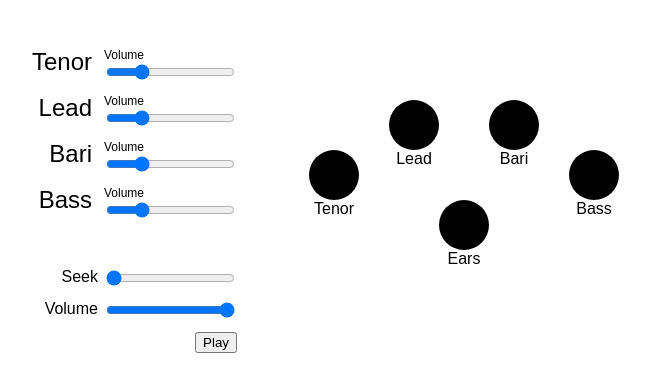
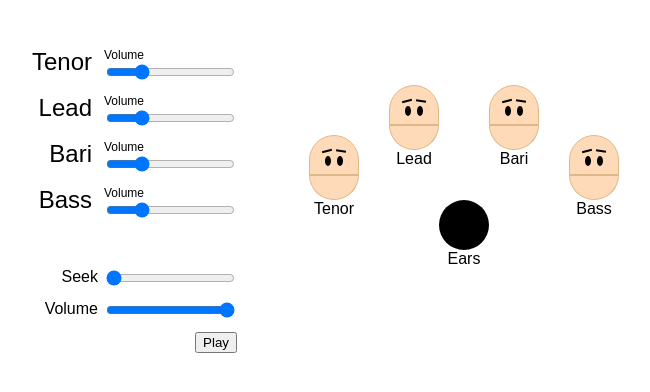
Before and after one commit to IGME-330-01-2235/w4m-example-audio, a website built with Vite: page src/index.html in a window 1280 px wide. Shown: the whole page, without its empty margins (11-661 px from the left). Built offline with nearby package versions, Linux system fonts and the light colour scheme.

Commit message:
Audio-06 Example

```diff
--- a/src/Dragger.ts
+++ b/src/Dragger.ts
@@ -4,64 +4,101 @@ export class Dragger {
   // Display elements
   element: HTMLElement
   labelElement: HTMLParagraphElement;
+  // more display elements
+  lower: HTMLDivElement;
+  upper: HTMLDivElement;
+  lbrow: HTMLDivElement;
+  rbrow: HTMLDivElement;
 
-  // Tracking the position
   coordinates: Coordinates
 
-  // Bookkeeping values used during dragging
   dragging: boolean = false
   offset: {x: number, y: number} = {x: 0, y: 0}
 
-  // Stores the callback for position updates
   positionCallback: ((x: Coordinates) => void) | null = null
 
   constructor(element: HTMLElement, coordinates: Coordinates) {
     this.element = element
     this.labelElement = document.createElement('p')
+
+    // add a whole bunch of HTML nodes to make the character
+    // see here and in styles.css
+    this.lower = document.createElement('div')
+    this.lower.className = 'lower'
+    this.upper = document.createElement('div')
+    this.upper.className = 'upper'
     this.element.appendChild(this.labelElement)
+    this.element.appendChild(this.lower)
+    this.element.appendChild(this.upper)
+    const eyes = document.createElement('div')
+    eyes.className = 'eyes'
+    this.lbrow = document.createElement('div')
+    this.lbrow.className = 'lbrow'
+    this.rbrow = document.createElement('div')
+    this.rbrow.className = 'rbrow'
+    this.upper.appendChild(eyes)
+    this.upper.appendChild(this.lbrow)
+    this.upper.appendChild(this.rbrow)
 
-    // accept and apply the coordinates
     this.coordinates = coordinates;
     this.applyCoordinates(coordinates.x, coordinates.y)
 
-    // when pressing down on a Dragger
     element.addEventListener('mousedown', (event) => {
       this.dragging = true
-      // the offset accounts for clicking on different parts of the Dragger
       this.offset.x = event.offsetX
       this.offset.y = event.offsetY
     })
 
-    // when the mouse moves in the window
     window.addEventListener('mousemove', (event) => {
-      // and this Dragger is dragging
       if(this.dragging){
-        // update its coordinates
         this.applyCoordinates(event.clientX - this.offset.x, event.clientY - this.offset.y)
       }
     })
 
-    // when releasing the mouse
     element.addEventListener('mouseup', (event) => {
-      // apply the coordinates
       this.applyCoordinates(event.clientX - this.offset.x, event.clientY - this.offset.y)
-      // and stop dragging
       this.dragging = false
     })
   }
 
-  // A label so we know which dot is which
   updateLabel(label: string) {
     this.labelElement.innerText = label
   }
 
-  // Provides a callback to be called whenever the coordinates update
+  // ordinarily I don't condone scattering class fields throughout the file
+  // but these are only used in sing(), so ... meh
+  rotation = 0
+  lastPercent = 0
+  sing(percent: number) : void {
+    if (Math.abs(percent - this.lastPercent) > 0.05) {
+      // when the percent changes by a lot in one frame, pick a random rotation
+      this.rotation = Math.random()*30 - 15;
+    }
+    if (this.lastPercent === 0 && percent > 0) {
+      // when starting to sing from zero, pick a random rotation
+      this.rotation = Math.random()*30 - 15;
+    }
+    if (percent === 0) {
+      // if it's silent, set the rotation to 0
+      this.rotation = 0
+    }
+    // change the eyebrow position when the rotation changes
+    const brow = Math.abs(this.rotation/15)
+    this.lbrow.style.translate = `0 ${brow*5}px`
+    this.rbrow.style.translate = `0 ${brow*3}px`
+
+    // rotate and translate the singer's head
+    this.upper.style.transform = `rotate(${this.rotation}deg) translateY(${-15 - percent*20}px)`;
+
+    // keep track of the last value for next frame
+    this.lastPercent = percent
+  }
+
   registerUpdate(callback: (x: Coordinates) => void): void {
     this.positionCallback = callback
     this.positionCallback(this.coordinates)
   }
 
-  // Writes x and y into coordinates, the DOM node, and calls the update callback
   applyCoordinates(x: number, y: number): void {
     this.coordinates.x = x;
     this.coordinates.y = y;
--- a/src/Part.ts
+++ b/src/Part.ts
@@ -12,7 +12,9 @@ export class Part {
   sourceNode: MediaElementAudioSourceNode;
 
   gainNode: GainNode;
-  pannerNode: PannerNode; // oh look, a new type of Node
+  pannerNode: PannerNode;
+  analyzer: AnalyserNode;
+  analyzerData: Uint8Array;
 
   markup: HTMLDivElement;
   vocalRange: string;
@@ -28,42 +30,47 @@ export class Part {
     this.gainNode = audioContext.createGain()
     this.gainNode.gain.value = 1
 
-    this.dragger = dragger; // connect the dragger
-    this.dragger.updateLabel(vocalRange) // tell it which part it's associated with
+    // similar to audio-04b
+    this.analyzer = audioContext.createAnalyser()
+    this.analyzer.fftSize = 32 // smaller number of total samples, because we only really need one
+    this.analyzerData = new Uint8Array(this.analyzer.frequencyBinCount)
 
-    // So much configuration in the Panner...
+    this.dragger = dragger;
+    this.dragger.updateLabel(vocalRange)
+
     this.pannerNode = new PannerNode(audioContext, {
-      panningModel: 'HRTF', // "Head-Related Transfer Function" - mathematical model of audio influence of the human head
-      distanceModel: 'linear', // fall-off / fade-out function
+      panningModel: 'HRTF',
+      distanceModel: 'linear',
 
-      positionX: dragger.coordinates.x, // Where is the source at?
-      positionY: dragger.coordinates.y, // this will be updated as we drag things around
-      positionZ: dragger.coordinates.z, // we're going to mostly ignore z
+      positionX: dragger.coordinates.x,
+      positionY: dragger.coordinates.y,
+      positionZ: dragger.coordinates.z,
 
-      orientationX: 0, // What direction is the source pointing?
-      orientationY: 1, // (as a unit vector)
-      orientationZ: 0, // directionality is important
+      orientationX: 0,
+      orientationY: 1,
+      orientationZ: 0,
 
-      refDistance: 1, // scales the world units if necessary
-      maxDistance: 10000, // sets the furthest distance away something is still audible
-      rolloffFactor: 1, // how quickly does the volume reduce as moving away
+      refDistance: 1,
+      maxDistance: 10000,
+      rolloffFactor: 1,
 
-      coneInnerAngle: 120, // See this diagram : https://www.w3.org/TR/webaudio/#Spatialization-sound-cones
-      coneOuterAngle: 180 ,
-      coneOuterGain: 0.2,
+      coneInnerAngle: 120,
+      coneOuterAngle: 180,
+      coneOuterGain: 0.6,
     })
 
-    // Give the dragger a callback to update the panner position on drags
     this.dragger.registerUpdate(this.onNewCoordinates)
 
     this.vocalRange = vocalRange;
     this.markup = document.createElement('div');
 
     this.expandMarkup();
+
+    // setup our animation
+    window.requestAnimationFrame(this.measureAudio)
   }
 
   onNewCoordinates = (coordinates: Coordinates): void => {
-    // update the pannerNode position with the coordinates of the dragger
     this.pannerNode.positionX.value = coordinates.x;
     this.pannerNode.positionY.value = coordinates.y;
     this.pannerNode.positionZ.value = coordinates.z;
@@ -98,9 +105,18 @@ export class Part {
     this.markup.appendChild(div)
   }
 
+  measureAudio = (): void => {
+    // get the data for this frame
+    this.analyzer.getByteFrequencyData(this.analyzerData)
+    // send it to the dragger (I chose sample [8] because it made interesting animations)
+    this.dragger.sing(this.analyzerData[8]/255)
+    // ask for the next frame to keep going
+    window.requestAnimationFrame(this.measureAudio)
+  }
+
   patch(): AudioNode {
     // It's just another effect on the chain.
-    return this.sourceNode.connect(this.gainNode).connect(this.pannerNode);
+    return this.sourceNode.connect(this.gainNode).connect(this.analyzer).connect(this.pannerNode);
   }
 
   play(): void {
--- a/src/index.html
+++ b/src/index.html
@@ -21,7 +21,7 @@
     <div id="lead-drag" class="drags"></div>
     <div id="bariton-drag" class="drags"></div>
     <div id="bass-drag" class="drags"></div>
-    <div id="listener-drag" class="drags"></div>
+    <div id="listener-drag" class="drags no-mouth"></div>
 
     <section id="parts" class="controls">
     </section>
--- a/src/styles.css
+++ b/src/styles.css
@@ -44,7 +44,6 @@ h2 {
   width: 50px;
   height: 50px;
   border-radius: 50%;
-  background-color: black;
   position: fixed;
 }
 
@@ -53,3 +52,72 @@ h2 {
   top: 50px;
   text-align: center;
 }
+
+.lower, .upper {
+  width: 50px;
+  height: 25px;
+  background-color: peachpuff;
+  border: 1px solid burlywood;
+  position: absolute;
+  left: 0;
+}
+
+.lower {
+  border-bottom-left-radius: 25px;
+  border-bottom-right-radius: 25px;
+  top: 25px
+}
+
+.upper {
+  border-top-left-radius: 25px;
+  border-top-right-radius: 25px;
+  height: 40px;
+  top: 0;
+}
+
+/* You can use :before/:after to get some extra elements without needing extra markup */
+.eyes:before, .eyes:after {
+  /* styles common to both eyes */
+  content: '';
+  display: block;
+  width: 6px;
+  height: 10px;
+  background-color: black;
+  border-radius: 50%;
+  position: absolute;
+}
+.eyes:before {
+  /* the left eye */
+  top: 20px;
+  left: 15px;
+}
+.eyes:after {
+  /* the right eye */
+  top: 20px;
+  right: 15px;
+}
+
+.lbrow, .rbrow {
+  /* styles common to both eyebrows */
+  content: '';
+  display: block;
+  width: 10px;
+  border: 1px solid black;
+  position: absolute;
+}
+.lbrow {
+  top: 14px;
+  left: 12px;
+  transform: rotate(-15deg);
+}
+.rbrow {
+  top: 14px;
+  right: 12px;
+  transform: rotate(9deg);
+}
+
+.no-mouth .upper, .no-mouth .lower{
+ background-color: black;
+ border: none;
+ height: 25px;
+}
```
